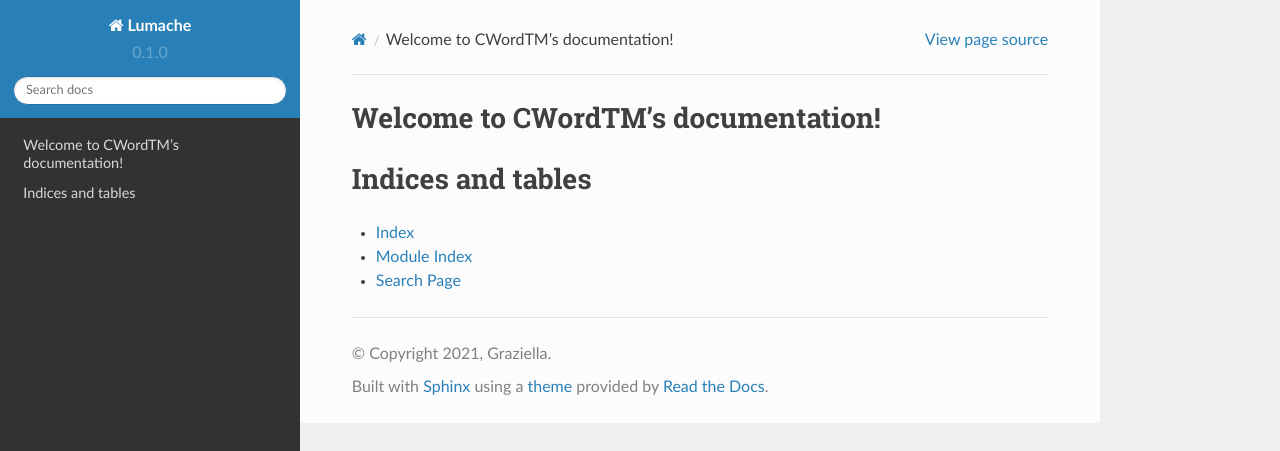
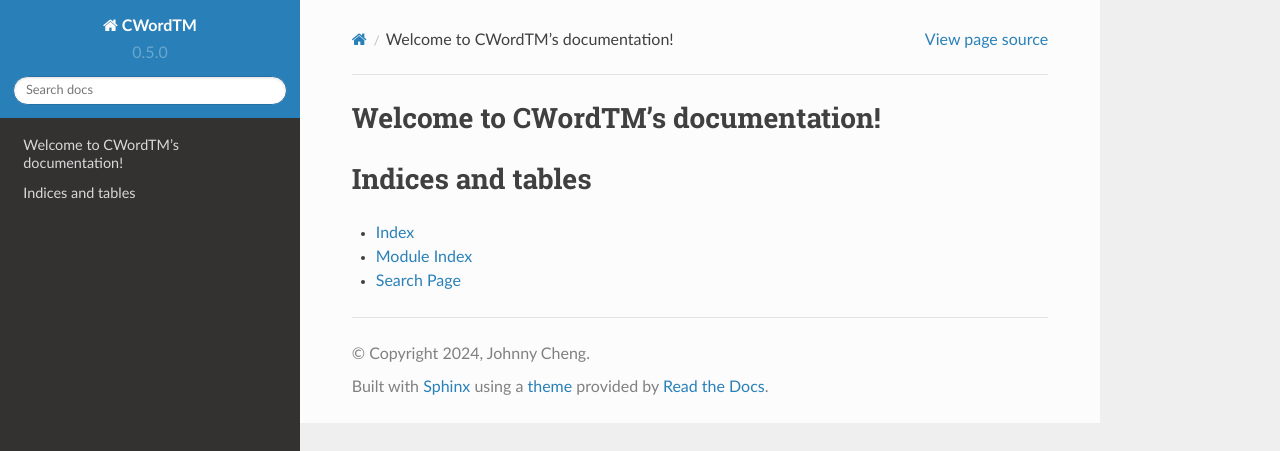
Before and after one commit to drjohnnycheng/CWordTM, a Sphinx documentation site: the page built from docs/source/index.rst, in a window 1280 px wide. Shown: the top 451 px of the page. Built offline with Sphinx 7.4.7 and the Read the Docs theme 2.0.0, drawn with Linux system fonts in a browser that asks for light colours; pages that are not in the unit, such as notebooks, are missing from menus.

Commit message:
Update conf.py

```diff
--- a/docs/source/conf.py
+++ b/docs/source/conf.py
@@ -2,12 +2,12 @@
 
 # -- Project information
 
-project = 'Lumache'
-copyright = '2021, Graziella'
-author = 'Graziella'
+project = 'CWordTM'
+copyright = '2024, Johnny Cheng'
+author = 'Johnny Cheng'
 
-release = '0.1'
-version = '0.1.0'
+release = '0.5'
+version = '0.5.0'
 
 # -- General configuration
 
@@ -17,6 +17,8 @@
     'sphinx.ext.autodoc',
     'sphinx.ext.autosummary',
     'sphinx.ext.intersphinx',
+    'sphinx.ext.viewcode',
+    'sphinx.ext.napoleon',
 ]
 
 intersphinx_mapping = {
@@ -30,6 +32,7 @@
 # -- Options for HTML output
 
 html_theme = 'sphinx_rtd_theme'
+html_theme_path = ["_themes", ]
 
 # -- Options for EPUB output
 epub_show_urls = 'footnote'
```
